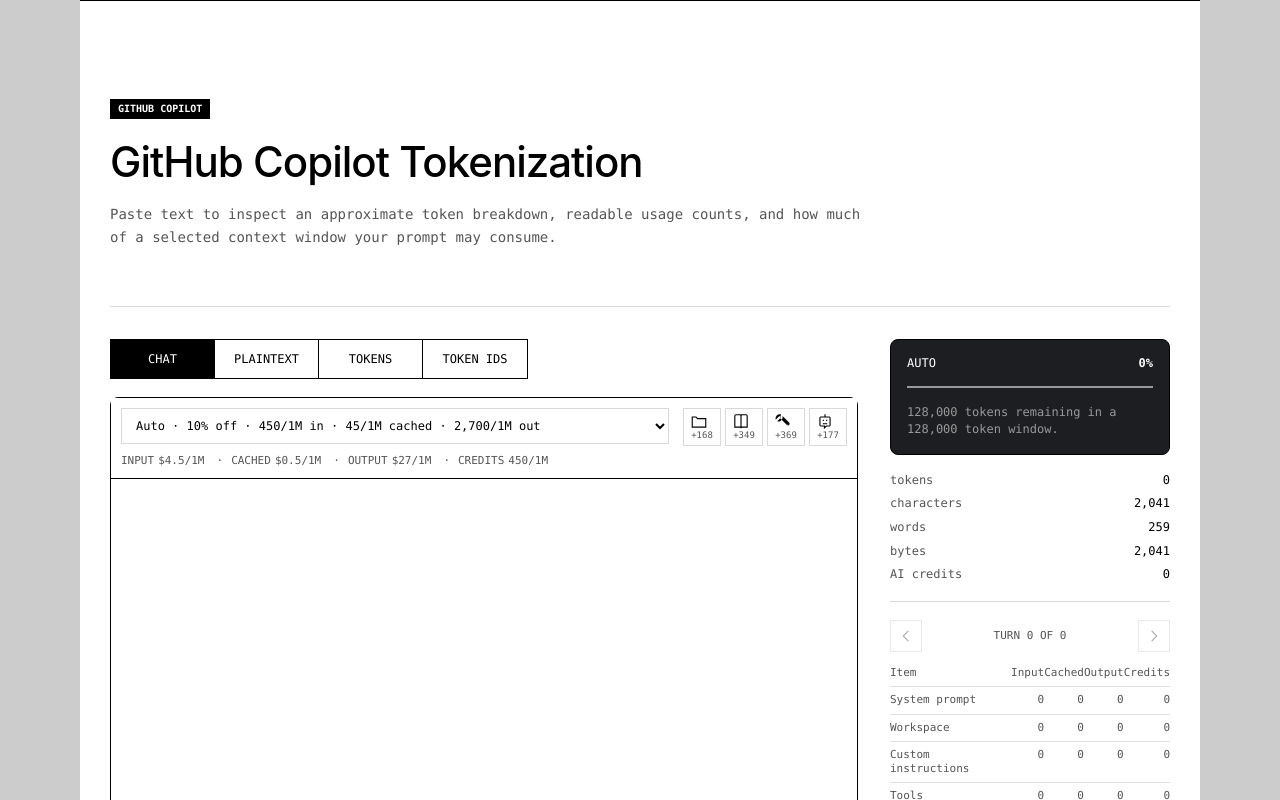
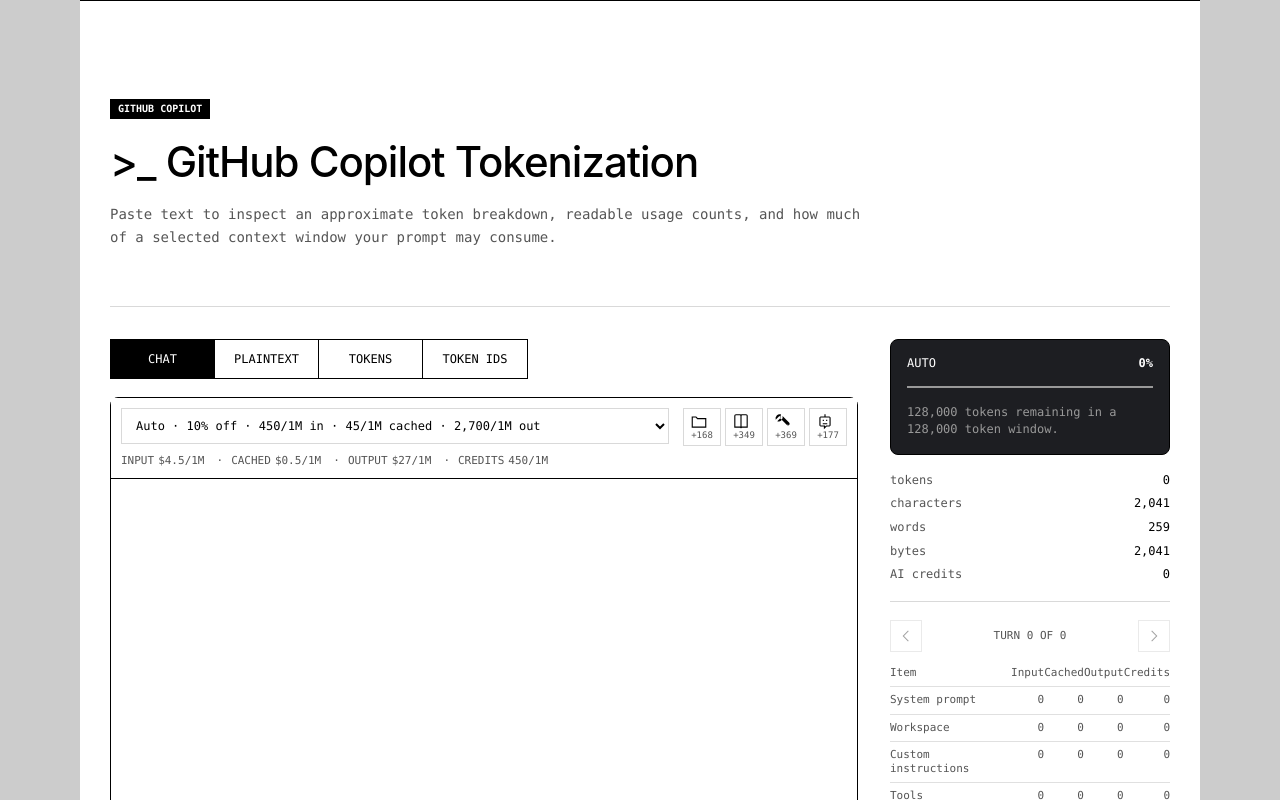
Before and after one commit to MSFT-TKENDRICK/tokenizer, a React (Vite) app: page / in a window 1280 px wide. Shown: the top 800 px of the page. Built offline with nearby package versions, Linux system fonts and the light colour scheme.

Commit message:
Rename tokenizer hero heading
Co-authored-by: Copilot <223556219+Copilot@users.noreply.github.com>

```diff
--- a/src/App.tsx
+++ b/src/App.tsx
@@ -558,7 +558,7 @@ export default function App() {
       <section className="hero panel">
         <div>
           <p className="eyebrow">GitHub Copilot</p>
-          <h1 id="app-title">GitHub Copilot Tokenization</h1>
+          <h1 id="app-title">&gt;_ GitHub Copilot Tokenization</h1>
           <p className="hero-copy">
             Paste text to inspect an approximate token breakdown, readable usage counts, and how much of a selected context window your prompt may consume.
           </p>
```
Also changed, not shown: 2 other files (tests, documents, lock files or other folders).
